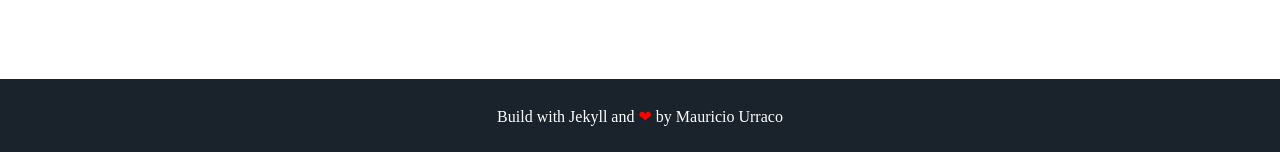
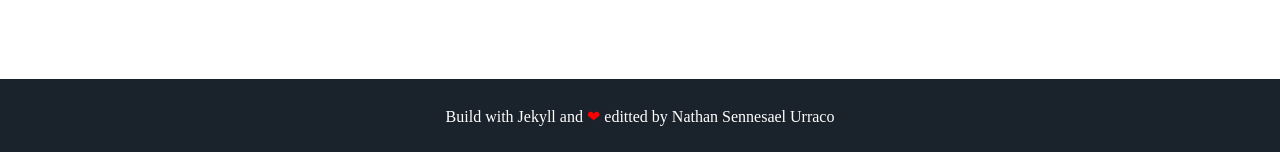
Before and after one commit to Senneschal/CV, a Jekyll site: the page built from index.html, in a window 1280 px wide. Shown: the part 1517-1669 px from the top of the page. Built offline with Jekyll 4.4.1, drawn with Linux system fonts in a browser that asks for light colours; some web fonts are replaced.

Commit message:
Update footer.html

```diff
--- a/_includes/footer.html
+++ b/_includes/footer.html
@@ -1,6 +1,6 @@
 <footer class="footer">
     <!-- <p>&copy; {{ site.username }}</p> -->
-    <p>Build with Jekyll and <span class="love">❤</span> by <a href="https://github.com/murraco">Mauricio Urraco</a></p>
+    <p>Build with Jekyll and <span class="love">❤</span> editted by <a href="https://github.com/senneschal">Nathan Sennesael Urraco</a></p>
 </footer>
 <script src="//cdn.jsdelivr.net/particles.js/2.0.0/particles.min.js"></script>
 <script src="{{ '/assets/js/sweet-scroll.min.js' | prepend: site.baseurl }}"></script>
```
